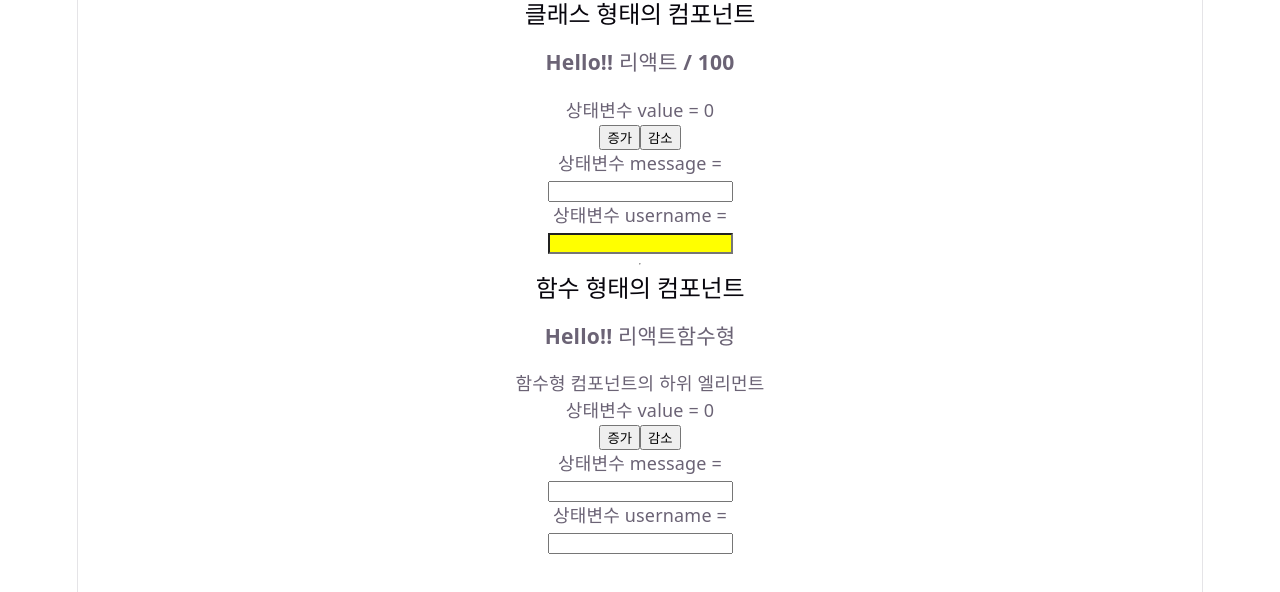
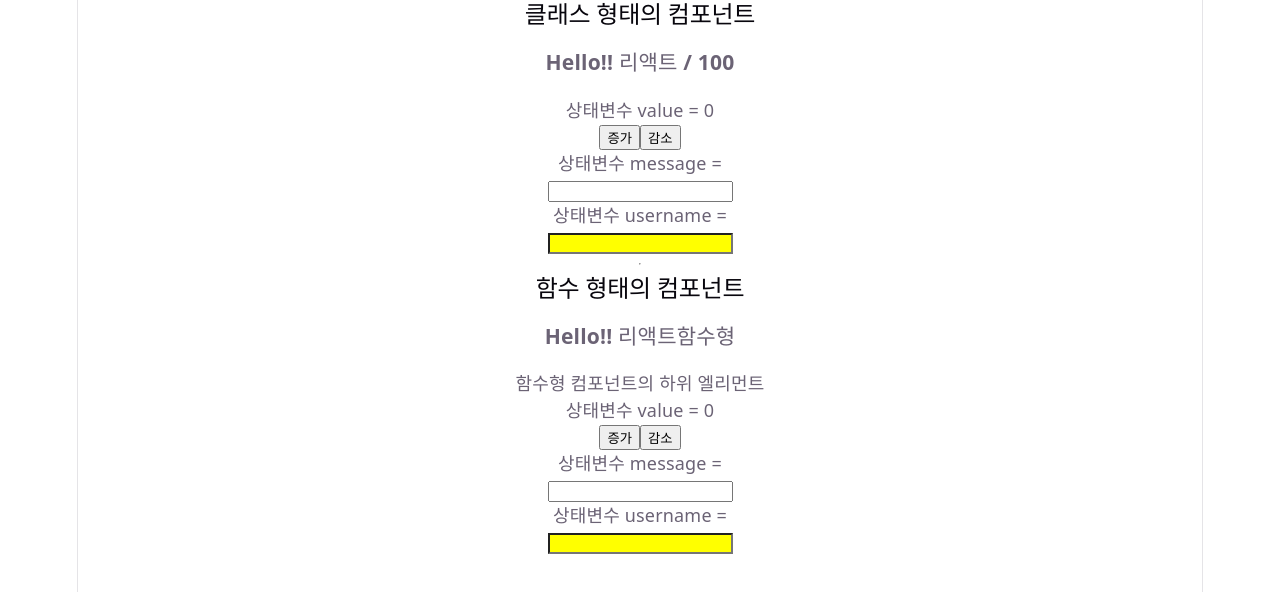
Before and after one commit to Eojinn/React-Hello-App, a React (Vite) app: page / in a window 1280 px wide. Shown: the top 592 px of the page. Built offline with nearby package versions, Linux system fonts and the light colour scheme.

Commit message:
함수형 useRef

```diff
--- a/src/components/MyComponentFunc.jsx
+++ b/src/components/MyComponentFunc.jsx
@@ -39,7 +39,9 @@ const MyComponentFunc = ({ name, children }) => {
             <p>상태변수 message = {message}</p>
             <input name="message" value={message} onChange={handleChange} />
             <p>상태변수 username = {username}</p>
-            <input name="username" value={username} onChange={handleChange} />
+            <input name="username" value={username} onChange={handleChange}
+                className={valid ? 'success':'failure'}
+             />
 
         </div>
     );
```
